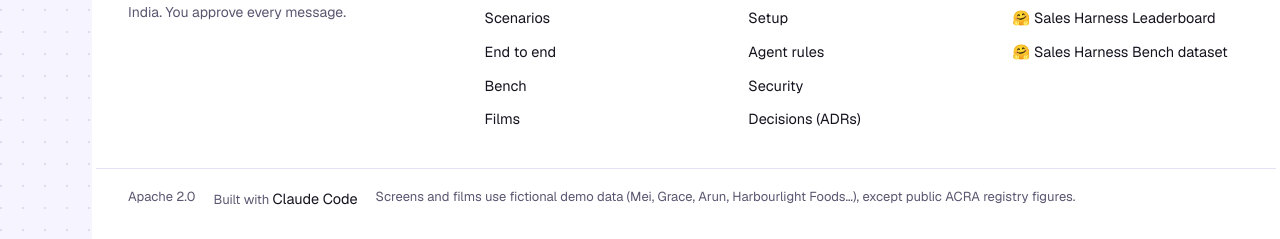
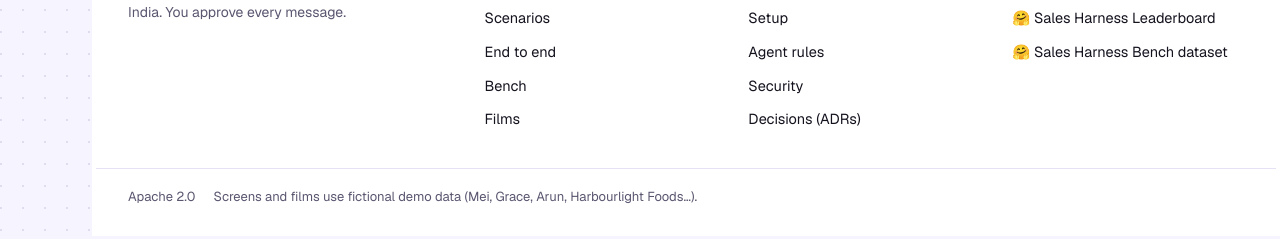
Before and after one commit to neam-lang/sales-mama.github.io, a plain HTML site: page bench.html in a window 1280 px wide. Shown: the part 5733-5972 px from the top of the page. Drawn offline with nearby package versions, Linux system fonts and the light colour scheme.

Commit message:
Footer: drop the 'Built with' line and the registry note
Co-Authored-By: Claude Opus 5.5 <noreply@anthropic.com>

```diff
--- a/bench.html
+++ b/bench.html
@@ -189,8 +189,8 @@ python tests/sanity.py                                      <span class="cm"># o
       <li><a href="https://huggingface.co/datasets/praveengovi/sales-harness-bench">🤗 Sales Harness Bench dataset</a></li></ul></div>
   </div>
   <div class="foot-base">
-    <span>Apache 2.0</span><span>Built with <a href="https://claude.com/claude-code">Claude Code</a></span>
-    <span>Screens and films use fictional demo data (Mei, Grace, Arun, Harbourlight Foods…), except public ACRA registry figures.</span>
+    <span>Apache 2.0</span>
+    <span>Screens and films use fictional demo data (Mei, Grace, Arun, Harbourlight Foods…).</span>
   </div>
 </footer>
 
```
Also changed, not shown: end-to-end.html (+2 -2 lines), films.html (+2 -2 lines), index.html (+2 -2 lines), quickstart.html (+2 -2 lines), scenarios.html (+2 -2 lines).
